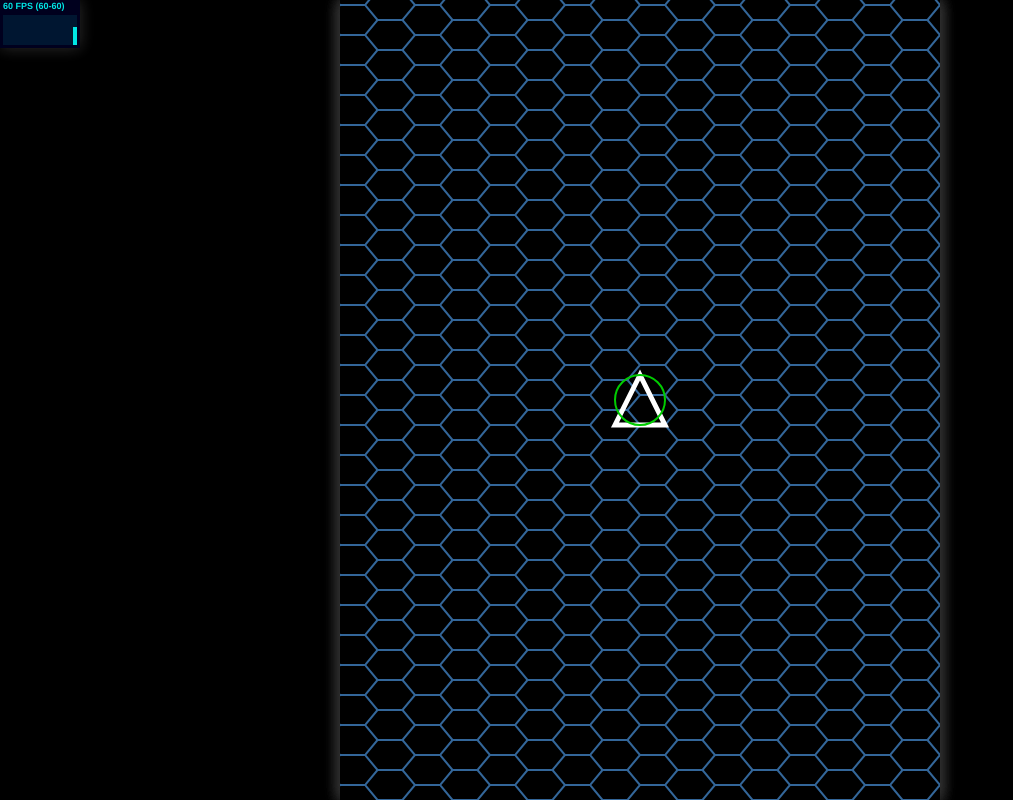
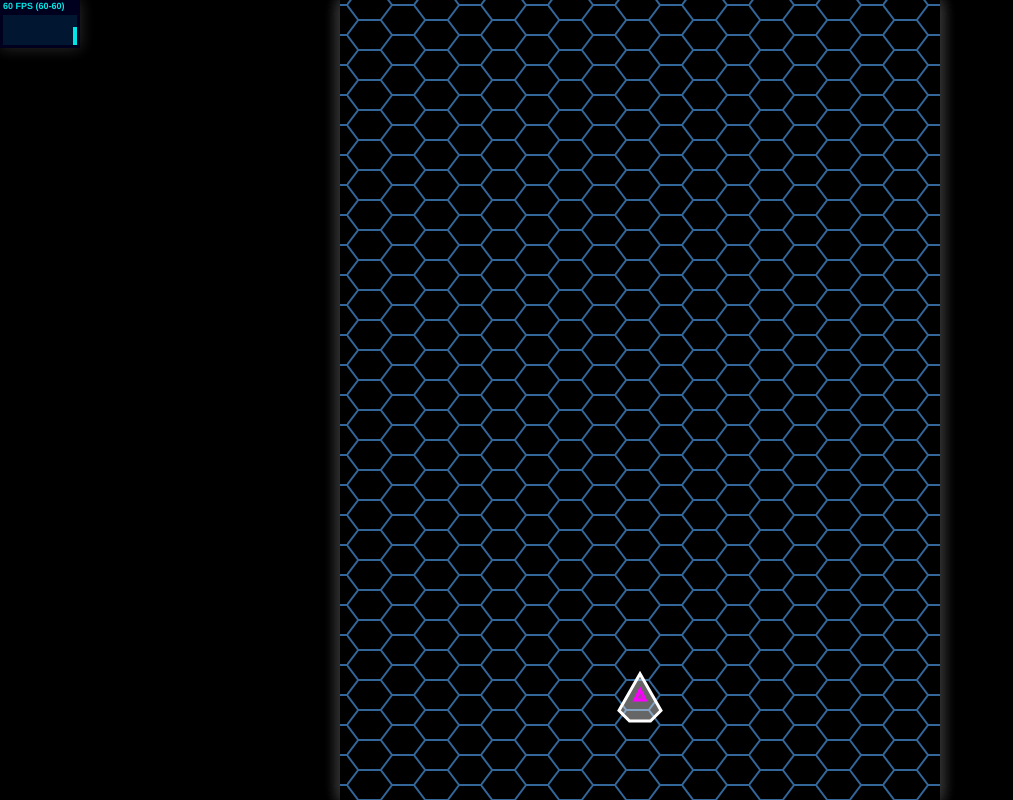
Before and after one commit to gregpabian/cybershmup-js13k, a website: page src/index.html in a window 1280 px wide. Shown: the whole page, without its empty margins (0-1013 px from the left). Drawn offline with Linux system fonts and the light colour scheme.

Commit message:
#18 First attempt to paths.

```diff
--- a/gruntfile.js
+++ b/gruntfile.js
@@ -39,7 +39,7 @@ module.exports = function(grunt) {
     compress: {
       dist: {
         options: {
-          archive: '<%= dist %>captainreverso.zip',
+          archive: '<%= dist %><%= pkg.name %>.zip',
           level: 9
         },
         files: [{
--- a/package.json
+++ b/package.json
@@ -24,7 +24,7 @@
   },
   "scripts": {
     "build": "grunt build",
-    "dist": "grunt dist"
+    "dist": "grunt"
   },
   "author": "Greg Pabian",
   "license": "MIT"
--- a/src/index.html
+++ b/src/index.html
@@ -23,16 +23,13 @@
   </script>
   <!-- ref:remove -->
   <script src="lib/stats.js"></script>
-  <script>
-    var stats = new Stats();
-    stats.showPanel(0);
-		document.body.appendChild(stats.dom);
-  </script>
   <script src="js/_definitions.js"></script>
   <script src="js/utils.js"></script>
   <script src="js/vector.js"></script>
   <script src="js/background.js"></script>
   <script src="js/ship.js"></script>
+  <script src="js/path.js"></script>
+  <script src="js/wave.js"></script>
   <script src="js/player.js"></script>
   <script src="js/init.js"></script>
   <script src="js/controls.js"></script>
--- a/src/js/_definitions.js
+++ b/src/js/_definitions.js
@@ -7,3 +7,99 @@ var wx = 0;
 var wy = 0;
 
 var TWO_PI = 2 * Math.PI;
+
+var SIZE_XS = 0.0375 * width; // 18 or 24px
+var SIZE_S = 0.05 * width; // 24 or 32px
+var SIZE_M = 0.0625 * width; // 30 or 40px
+var SIZE_L = 0.075 * width; // 36 or 48px
+var SIZE_XL = 0.0875 * width; // 42 or 56px
+var SIZE_XXL = 0.1 * width; // 48 or 64px
+var SIZE_XXXL = 0.125 * width; // 60 or 80px
+
+var ENEMY = {
+  ss: [
+    SIZE_S, // size 30 or 40px
+    'f00', // main shape color
+    0, -0.5,
+    0.5, -0.25,
+    0.5, 0.25,
+    0, 0.5,
+    -0.5, 0.25,
+    -0.5, -0.25
+  ]
+};
+
+var PLAYER = [
+  SIZE_XL, // size
+  'fff', // main shape color
+  0, -0.5,
+  0.4, 0.2,
+  0.2, 0.4,
+  -0.2, 0.4,
+  -0.4, 0.2,
+  'f0f', // window shape color
+  0, -0.2,
+  0.1, 0,
+  -0.1, 0
+];
+
+var PATH = {
+  // zig-zag
+  z: [
+    0.2, -0.1,
+    0.2, 0.1,
+    0.5, 0.1,
+    0.8, 0.1,
+    0.8, 0.3,
+    0.8, 0.5,
+    0.5, 0.5,
+    0.2, 0.5,
+    0.2, 0.7,
+    0.2, 0.9,
+    0.5, 0.9,
+    0.8, 0.9,
+    0.8, 1.1
+  ],
+  // column
+  c: [
+    -0.1, 0.1,
+    0.3, 0.1,
+    0.3, 0.3,
+    0.3, 0.5,
+    0.3, 0.7,
+    0.3, 0.9,
+    0.3, 1.1
+  ],
+  // slide
+  s: [
+    -0.1, -0.1,
+    0.2, 0.2,
+    0.5, 0.5,
+    0.8, 0.8,
+    1.1, 1.1
+  ],
+  // arc
+  a: [
+    -0.1, 0,
+    0.8, 0.2,
+    0.8, 0.5,
+    0.8, 0.8,
+    -0.1, 1
+  ],
+  // u-turn
+  u: [
+    0.2, -0.1,
+    0.2, 0.2,
+    0.2, 0.4,
+    0.2, 0.6,
+    0.2, 0.8,
+    0.2, 1,
+    0.5, 1,
+    0.8, 1,
+    0.8, 0.8,
+    0.8, 0.6,
+    0.8, 0.4,
+    0.8, 0.2,
+    0.8, -0.1
+  ]
+};
--- a/src/js/background.js
+++ b/src/js/background.js
@@ -1,3 +1,5 @@
+/* global ctx, width, height, player, dt, SIZE_S, SIZE_L, SIZE_XS, SIZE_XXL */
+
 var bg = [];
 
 function makePattern(wn, ww, h) {
@@ -30,8 +32,8 @@ function makePattern(wn, ww, h) {
 }
 
 function makeBackground() {
-  bg[3] = width + 100;
-  bg[4] = Math.ceil(height / 30) * 30;
+  bg[3] = width + SIZE_XXL * 2;
+  bg[4] = Math.ceil(height / SIZE_S) * SIZE_S;
 
   bg[1] = 0;
   bg[2] = -bg[4];
@@ -42,13 +44,13 @@ function makeBackground() {
 
   var bgctx = bg[0].getContext('2d');
 
-  var pattern = bgctx.createPattern(makePattern(25, 50, 30), 'repeat');
+  var pattern = bgctx.createPattern(makePattern(SIZE_XS, SIZE_L, SIZE_S), 'repeat');
   bgctx.fillStyle = pattern;
-  bgctx.fillRect(0, 0, width + 100, height * 2);
+  bgctx.fillRect(0, 0, width + SIZE_XXL * 2, height * 2);
 }
 
 function updateBackground() {
-  bg[1] = -100 * player[2][0] / width;
+  bg[1] = -SIZE_XXL * 2 * player[1][0] / width;
   bg[2] += dt / 10;
 
   if (bg[2] >= 0) {
@@ -59,3 +61,5 @@ function updateBackground() {
 function drawBackground() {
   ctx.drawImage(bg[0], bg[1], bg[2]);
 }
+
+makeBackground();
--- a/src/js/controls.js
+++ b/src/js/controls.js
@@ -26,8 +26,8 @@ if (isMobile) {
 function touchMove(event) {
   event.preventDefault();
 
-  if (!isFullScreen && wrapper.webkitRequestFullScreen) {
-    wrapper.webkitRequestFullScreen();
+  if (!isFullScreen && document.body.webkitRequestFullScreen) {
+    document.body.webkitRequestFullScreen();
     resize();
     isFullScreen = true;
   }
@@ -35,7 +35,7 @@ function touchMove(event) {
   var touch = event.touches[0];
   var pos = cfx.getBoundingClientRect();
   mx = clamp((touch.clientX - pos.left) / sc, 0, width);
-  my = clamp((touch.clientY - pos.top) / sc, 0, height);
+  my = clamp((touch.clientY - 40 - pos.top) / sc, 0, height);
 }
 
 function touchEnd(event) {
--- a/src/js/game.js
+++ b/src/js/game.js
@@ -1,4 +1,12 @@
-/* global width, height, ctx, ctxUI, resize, drawShip, updatePlayer, handleKeys, isMobile, player, drawBackground, updateBackground, stats, performance */
+/* global Stats, width, height, ctx, ctxUI, resize, drawShip, updatePlayer,
+handleKeys,isMobile, player, drawBackground, updateBackground,
+performance, waves, drawWave, updateWave */
+
+/* dev */
+var stats = new Stats();
+stats.showPanel(0);
+document.body.appendChild(stats.dom);
+/* end-dev */
 
 requestAnimationFrame(render);
 
@@ -24,7 +32,7 @@ function render(now) {
 }
 
 function renderUI() {
-  ctxUI.clearRect(0, 0, width, height);
+  // ctxUI.clearRect(0, 0, width, height);
 }
 
 function renderGame() {
@@ -34,6 +42,7 @@ function renderGame() {
 
   drawBackground();
   drawShip(player);
+  waves.forEach(drawWave);
 
 	ctx.restore();
 }
@@ -50,6 +59,7 @@ function update() {
   if (!isMobile) handleKeys();
   updatePlayer();
   updateBackground();
+  waves.forEach(updateWave);
 
   var now = performance.now();
 
--- a/src/js/init.js
+++ b/src/js/init.js
@@ -9,12 +9,8 @@ cm.width = cui.width = cfx.width = width;
 cm.height = cui.height = cfx.height = height;
 
 var ctx = cm.getContext('2d');
-var ctxUI = cm.getContext('2d');
+var ctxUI = cui.getContext('2d');
 var gl = cfx.getContext('webgl') || cfx.getContext('experimental-webgl');
-
-var player = makeShip([50, -0.5, 0.5, 0, -0.5, 0.5, 0.5], '#fff', width / 2, height / 2);
-
-makeBackground();
 
 function resize(ww, wh) {
   sc = Math.min(1 / Math.max(width / ww, height / wh), 1);
--- /dev/null
+++ b/src/js/path.js
@@ -0,0 +1,70 @@
+/* global PATH, TWO_PI, ctx, width, height, dt, lerp */
+
+function makePath(type) {
+  var path = [].concat(PATH[type[0]]);
+
+  if (type.indexOf('x') > -1) path = squeezePath(path);
+  if (type.indexOf('m') > -1) path = mirrorPath(path);
+
+
+  return path;
+}
+
+function mirrorPath(path) {
+  path = [].concat(path);
+
+  for (var i = 0; i < path.length; i += 2) {
+    path[i] = 1 - path[i];
+  }
+
+  return path;
+}
+
+function squeezePath(path) {
+  path = [].concat(path);
+
+  for (var i = 0; i < path.length; i += 2) {
+    path[i] = path[i] / 2;
+  }
+
+  return path;
+}
+
+function getPathPosition(path, pos) {
+  var i = Math.floor(pos) * 4;
+
+  if (i < path.length - 4) {
+    var t = pos - Math.floor(pos);
+    var a = [path[i], path[i + 1]];
+    var b = [path[i + 2], path[i + 3]];
+    var c = [path[i + 4], path[i + 5]];
+    var p1 = lerp(a, b, t);
+    var p2 = lerp(b, c, t);
+    var p3 = lerp(p1, p2, t);
+
+    return [p3[0] * width, p3[1] * height];
+  }
+
+  // return the last point of path
+  return [path[path.length - 2] * width, path[path.length - 1] * height];
+}
+
+// var drawSpeed = 1;
+// function drawPath(path, pos) {
+//   ctx.fillStyle = '#666';
+
+//   for (var j = 0; j < path.length; j += 2) {
+//     ctx.beginPath();
+//     ctx.arc(path[j] * width, path[j + 1] * height, 5, 0, TWO_PI, false);
+//     ctx.fill();
+//   }
+
+//   var result = getPathPosition(path, pos, drawSpeed);
+//   pos = result[0];
+//   var p = result[1];
+
+//   ctx.beginPath();
+//   ctx.fillStyle = '#0c0';
+//   ctx.arc(p[0] * width, p[1] * height, 10, 0, TWO_PI, false);
+//   ctx.fill();
+// }
--- a/src/js/player.js
+++ b/src/js/player.js
@@ -1,20 +1,63 @@
-/* global player, mx, my, updateShip, isMobile, vectorNormalize, vectorDistance, vectorMultiply, vectorSubtract, width */
+/* global mx, my, dt, vectorAdd, isMobile, vectorNormalize, vectorDistance,
+vectorMultiply, vectorSubtract, width, height, PLAYER, makeShip */
+
+var followSpeed = 15;
+var drag = 0.8;
 
 function updatePlayer() {
   var v = [0, 0];
 
   if (isMobile) {
     if (mx >= 0 && my >= 0) {
-      var d = vectorDistance(player[2], [mx, my]);
+      var r = vectorDistance(player[1], [mx, my]);
 
-      v = vectorSubtract([mx, my], player[2]);
+      v = vectorSubtract([mx, my], player[1]);
       v = vectorNormalize(v);
-      v = vectorMultiply(v, d / width * player[4]);
+      v = vectorMultiply(v, r / width * followSpeed);
     }
   } else {
     v = vectorNormalize([mx, my]);
     v = vectorMultiply(v, 6);
   }
 
-  updateShip(player, v, 1);
+  // update speed vector
+  player[2] = vectorAdd(player[2], v);
+
+  // apply drag
+  player[2] = vectorMultiply(player[2], drag);
+
+  // calculate movement vector
+  var d = vectorMultiply(player[2], followSpeed * dt / 1000);
+
+  // constrain to screen boundaries
+
+  var size = player[0][0];
+  var e = player[1][0] + d[0] - size / 2;
+
+  if (e < 0) {
+    d[0] -= e;
+  }
+
+  e = player[1][0] + d[0] + size / 2;
+
+  if (e > width) {
+    d[0] -= e - width;
+  }
+
+  e = player[1][1] + d[1] - size / 2;
+
+  if (e < 0) {
+    d[1] -= e;
+  }
+
+  e = player[1][1] + d[1] + size / 2;
+
+  if (e > height) {
+    d[1] -= e - height;
+  }
+
+  // move to new position
+  player[1] = vectorAdd(player[1], d);
 }
+
+var player = [PLAYER, [width / 2, height - 100], [0, 0]];
--- a/src/js/ship.js
+++ b/src/js/ship.js
@@ -1,80 +1,84 @@
-/* global ctx, dt, TWO_PI, vectorAdd, vectorMultiply, width, height */
+/* global ctx, TWO_PI, getPathPosition, dt, hex2rgba, vectorDistance */
 
-var drag = 0.8;
+var shipSpeed = 1;
 
-function makeShip(shape, color, x, y, s) {
+function makeShip(shape, x, y) {
   return [
-    shape,
-    color,
-    [x || 0, y || 0], // position
-    [0, 0], // velocity
-    s || 15 // speed
+    shape, // ship's shape definition
+    [x, y], // x,y position
+    0, // position along a path
+    0 // alive flag
   ];
 }
 
+// example ship: [[40, 'fff', -0.5, 0.5, 0, -0.5, 0.5, 0.5], [0, 0]]
 function drawShip(ship) {
+  var size = ship[0][0];
+  var shape = ship[0].slice(1);
+
   ctx.save();
-  ctx.translate(ship[2][0], ship[2][1]);
-  ctx.lineWidth = 5;
-  ctx.lineCap= 'round';
-  ctx.strokeStyle = ship[1];
-  ctx.beginPath();
+  ctx.lineWidth = 3;
+  ctx.lineCap = 'round';
 
-  var size = ship[0][0];
+  // translate to the ship's position
+  ctx.translate(ship[1][0], ship[1][1]);
 
-  for (var i = 1; i < ship[0].length; i += 2) {
-    ctx.lineTo(ship[0][i] * size, ship[0][i + 1] * size);
+  for (var i = 0; i < shape.length; i += 2) {
+    if (typeof shape[i] === 'string') {
+      // close previous shape
+      if (i > 0) {
+        ctx.closePath();
+        ctx.stroke();
+        ctx.fill();
       }
 
+      ctx.beginPath();
+      ctx.strokeStyle = '#' + shape[i];
+      ctx.fillStyle = hex2rgba(shape[i], 0.4);
+      // skip the shape color
+      i++;
+      ctx.moveTo(shape[i] * size, shape[i + 1] * size);
+    } else {
+      ctx.lineTo(shape[i] * size, shape[i + 1] * size);
+    }
+  }
+
+  // close final shape
   ctx.closePath();
   ctx.stroke();
+  ctx.fill();
 
-  ctx.beginPath();
-  ctx.arc(0, 0, size / 2, 0, TWO_PI);
-  ctx.strokeStyle = '#0c0';
-  ctx.lineWidth = 2;
-  ctx.stroke();
+  // draw collider
+  // TODO: remove
+  // ctx.beginPath();
+  // ctx.arc(0, 0, size / 2, 0, TWO_PI);
+  // ctx.strokeStyle = '#69c';
+  // ctx.lineWidth = 2;
+  // ctx.stroke();
 
   ctx.restore();
 }
 
-function updateShip(ship, v, constrain) {
-  // update speed vector
-  ship[3] = vectorAdd(ship[3], v);
+function updateShip(ship, path) {
+  var pos = ship[2] + dt / 1000;
 
-  // apply drag
-  ship[3] = vectorMultiply(ship[3], drag);
-
-  // calculate movement vector
-  var d = vectorMultiply(ship[3], ship[4] * dt / 1000);
-
-
-  if (constrain) {
-    var size = ship[0][0];
-    var e = ship[2][0] + d[0] - size / 2;
-
-    if (e < 0) {
-      d[0] -= e;
+  if (pos * 4 > path.length) {
+    ship[4] = 0;
+    return;
   }
 
-    e = ship[2][0] + d[0] + size / 2;
-
-    if (e > width) {
-      d[0] -= e - width;
+  ship[1] = getPathPosition(path, pos);
+  ship[2] = pos;
 }
 
-    e = ship[2][1] + d[1] - size / 2;
-
-    if (e < 0) {
-      d[1] -= e;
+function collide(a, b) {
+  return vectorDistance(a[1], b[1]) < (a[0][0] + b[0][0]) / 2;
 }
 
-    e = ship[2][1] + d[1] + size / 2;
+function disposeDead(bodies) {
+  var i = bodies.length - 1;
 
-    if (e > height) {
-      d[1] -= e - height;
+  while(bodies[i]) {
+    if (!bodies[i--][3]) bodies.pop();
   }
 }
-
-  ship[2] = vectorAdd(ship[2], d);
-}
--- a/src/js/utils.js
+++ b/src/js/utils.js
@@ -1,3 +1,11 @@
 function clamp(number, min, max) {
   return number < min ? min : number > max ? max : number;
 }
+
+function hex2rgba(hex, a) {
+  hex = hex.split('');
+
+  return 'rgba(' + parseInt(hex[0] + hex[0], 16) + ', ' +
+    parseInt(hex[1] + hex[1], 16) + ', ' +
+    parseInt(hex[2] + hex[2], 16) + ',' + a + ')';
+}
--- a/src/js/vector.js
+++ b/src/js/vector.js
@@ -30,3 +30,7 @@ function vectorAdd(v1, v2) {
 function vectorSubtract(v1, v2) {
   return [v1[0] - v2[0], v1[1] - v2[1]];
 }
+
+function lerp(v1, v2, t) {
+  return vectorAdd(v1, vectorMultiply(vectorSubtract(v2, v1), t));
+}
--- /dev/null
+++ b/src/js/wave.js
@@ -0,0 +1,59 @@
+/* global ENEMY, dt, makeShip, drawShip, makePath, updateShip, width, height */
+
+var waves = [];
+
+function makeWave(delay, type, path, count) {
+  count = count || 1;
+  path = makePath(path);
+
+  var ships = [];
+  var x = path[0] * width;
+  var y = path[1] * height;
+  var shape = ENEMY[type];
+
+  for (var i = 0; i < count; i++) {
+    ships.push(makeShip(shape, x, y));
+  }
+
+  return [
+    delay, // delay before the wave starts
+    ships, // wave's ships
+    [], // wave's active ships
+    path, // wave's path
+    0 // delay before next ship
+  ];
+}
+
+function updateWave(wave) {
+  if (wave[0] + 5 > 0) {
+    wave[0] -= dt / 1000;
+    return;
+  }
+
+  if (wave[4] <= 0) {
+    wave[4] = 250;
+    var ship = wave[1].pop();
+    if (ship) wave[2].push(ship);
+  }
+
+  wave[2].forEach(function (ship) {
+    updateShip(ship, wave[3]);
+  });
+
+  wave[4] -= dt;
+}
+
+function drawWave(wave) {
+  wave[2].forEach(drawShip);
+}
+
+waves.push(makeWave(1, 'ss', 'z', 25));
+waves.push(makeWave(1, 'ss', 'zm', 25));
+waves.push(makeWave(11, 'ss', 'c', 15));
+waves.push(makeWave(11, 'ss', 'cm', 15));
+waves.push(makeWave(16, 'ss', 's', 10));
+waves.push(makeWave(16, 'ss', 'sm', 10));
+waves.push(makeWave(20, 'ss', 'a', 10));
+waves.push(makeWave(20, 'ss', 'am', 10));
+waves.push(makeWave(25, 'ss', 'ux', 10));
+waves.push(makeWave(25, 'ss', 'umx', 10));
```
Lines whose indentation alone changed are shown as unchanged.
